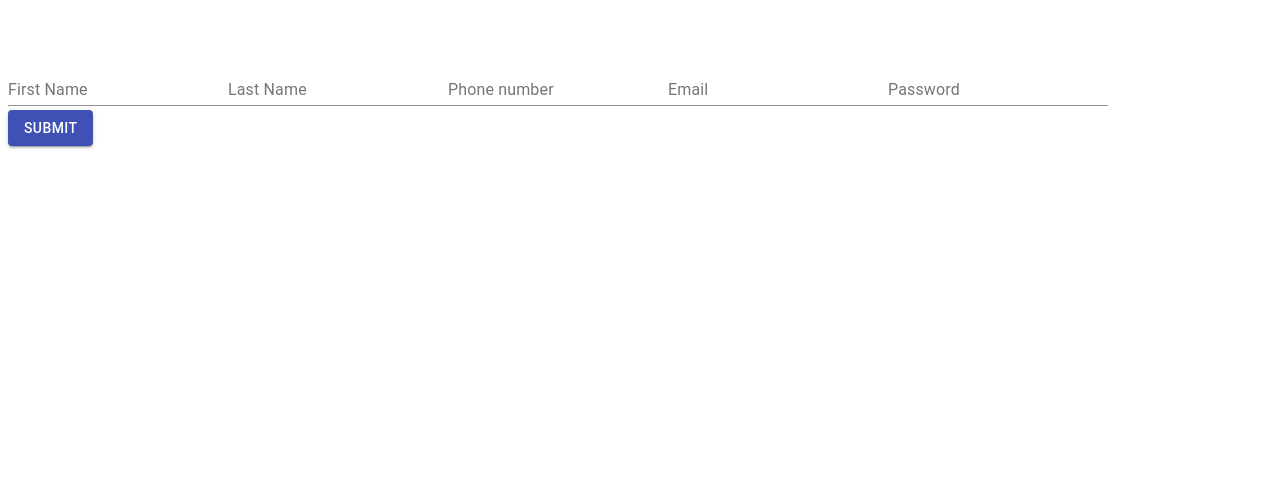
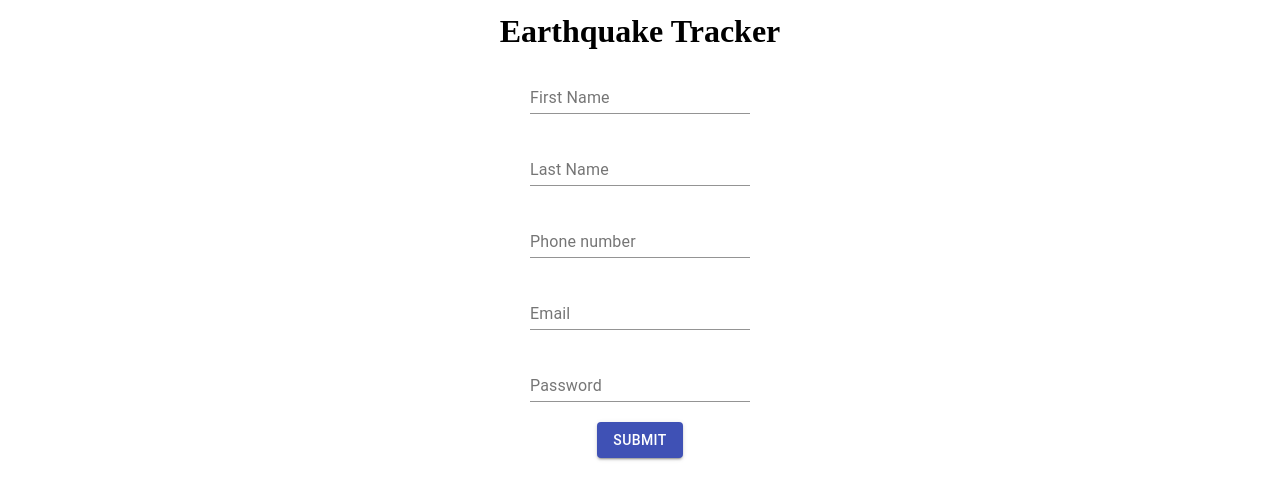
Before and after one commit to israkhan/earthquake-client, a React (Create React App) app: page / in a window 1280 px wide. Shown: the top 500 px of the page. Built offline with nearby package versions, Linux system fonts and the light colour scheme; no server answers.

Commit message:
Sign Up page

```diff
--- a/package.json
+++ b/package.json
@@ -21,7 +21,8 @@
     "react-redux": "^7.2.1",
     "react-router-dom": "^5.2.0",
     "react-scripts": "3.4.3",
-    "redux": "^4.0.5"
+    "redux": "^4.0.5",
+    "redux-logger": "^3.0.6"
   },
   "scripts": {
     "start": "react-scripts start",
@@ -47,5 +48,5 @@
       "last 1 safari version"
     ]
   },
-  "proxy": "http://127.0.0.1:5001/us-central1-earthquake-notification-59115.cloudfunctions.net/app"
+  "proxy": "https://us-central1-earthquake-notification-59115.cloudfunctions.net/app"
 }
--- a/src/components/SignUp.js
+++ b/src/components/SignUp.js
@@ -1,5 +1,5 @@
 import React, { useState } from "react";
-import { Box, Button, TextField } from "@material-ui/core";
+import { Grid, Button, TextField } from "@material-ui/core";
 import axios from "axios";
 import { auth } from "../firebase";
 
@@ -10,20 +10,22 @@ const SignUp = (props) => {
   const [firstName, setFirstName] = useState("");
   const [lastName, setLastName] = useState("");
 
-  axios.defaults.baseURL =
-    "http://127.0.0.1:5001/us-central1-earthquake-notification-59115.cloudfunctions.net/app";
-  const handleSubmit = async (e, p) => {
+  // axios.defaults.baseURL =
+  //   "https://us-central1-earthquake-notification-59115.cloudfunctions.net/app";
+  const handleSubmit = async () => {
     try {
       console.log("here");
+      const { user } = await auth.createUserWithEmailAndPassword(
+        email,
+        password
+      );
       await axios.post("/api/users/", {
+        uid: user.uid,
         firstName,
         lastName,
         email,
         phoneNumber,
       });
-      console.log("here2");
-      await auth.createUserWithEmailAndPassword(e, p);
-      console.log("here3");
       await auth.signInWithEmailAndPassword(email, password);
     } catch (error) {
       // Handle Errors here.
@@ -35,47 +37,76 @@ const SignUp = (props) => {
   };
 
   return (
-    <Box component="span" m={1}>
-      <form noValidate autoComplete="off">
+    <Grid
+      component="span"
+      m={1}
+      container
+      spacing={2}
+      alignItems="center"
+      direction="column"
+    >
+      {/* <form noValidate autoComplete="off"> */}
+      <div>Earthquake Tracker</div>
+      <div>
+        <Grid item>
           <TextField
             name="firstName"
             label="First Name"
             value={firstName}
+            margin="normal"
             onChange={(event) => setFirstName(event.target.value)}
           />
+        </Grid>
+        <Grid item>
           <TextField
             name="lastName"
             label="Last Name"
             value={lastName}
+            margin="normal"
             onChange={(event) => setLastName(event.target.value)}
           />
+        </Grid>
+        <Grid item>
           <TextField
             name="phoneNumber"
             label="Phone number"
             value={phoneNumber}
+            margin="normal"
             onChange={(event) => setPhoneNumber(event.target.value)}
           />
+        </Grid>
+        <Grid item>
           <TextField
             name="email"
             label="Email"
             value={email}
+            margin="normal"
             onChange={(event) => setEmail(event.target.value)}
           />
+        </Grid>
+        <Grid item>
           <TextField
             name="password"
             label="Password"
             value={password}
+            margin="normal"
             onChange={(event) => setPassword(event.target.value)}
           />
-      </form>
+        </Grid>
+      </div>
+
+      <Grid item>
         <Button
           variant="contained"
           color="primary"
-        onClick={async () => await handleSubmit(email, password)}
+          onClick={async () => await handleSubmit()}
+          margin="normal"
         >
           Submit
         </Button>
-    </Box>
+      </Grid>
+      {/* </form> */}
+    </Grid>
   );
 };
 
```
Also changed, not shown: src/store/index.js (added, +12 -0 lines), 1 other file (tests, documents, lock files or other folders). Lines whose indentation alone changed are shown as unchanged.
